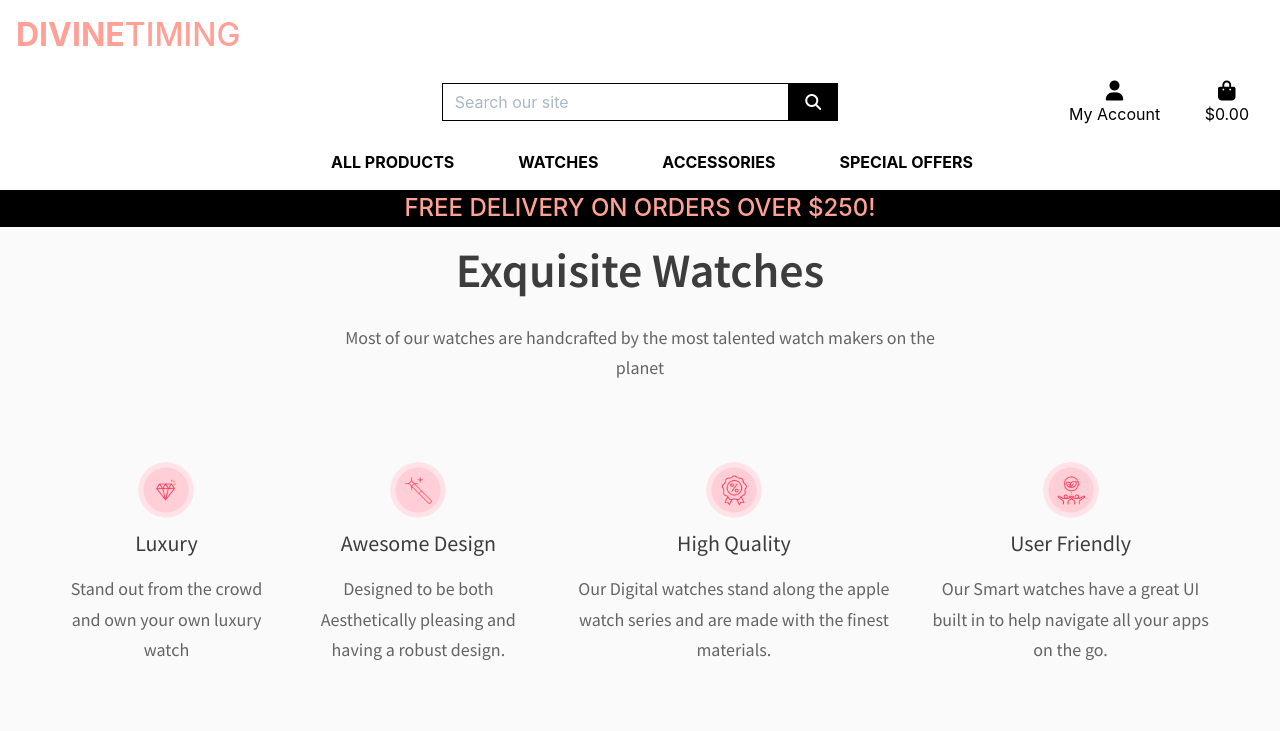
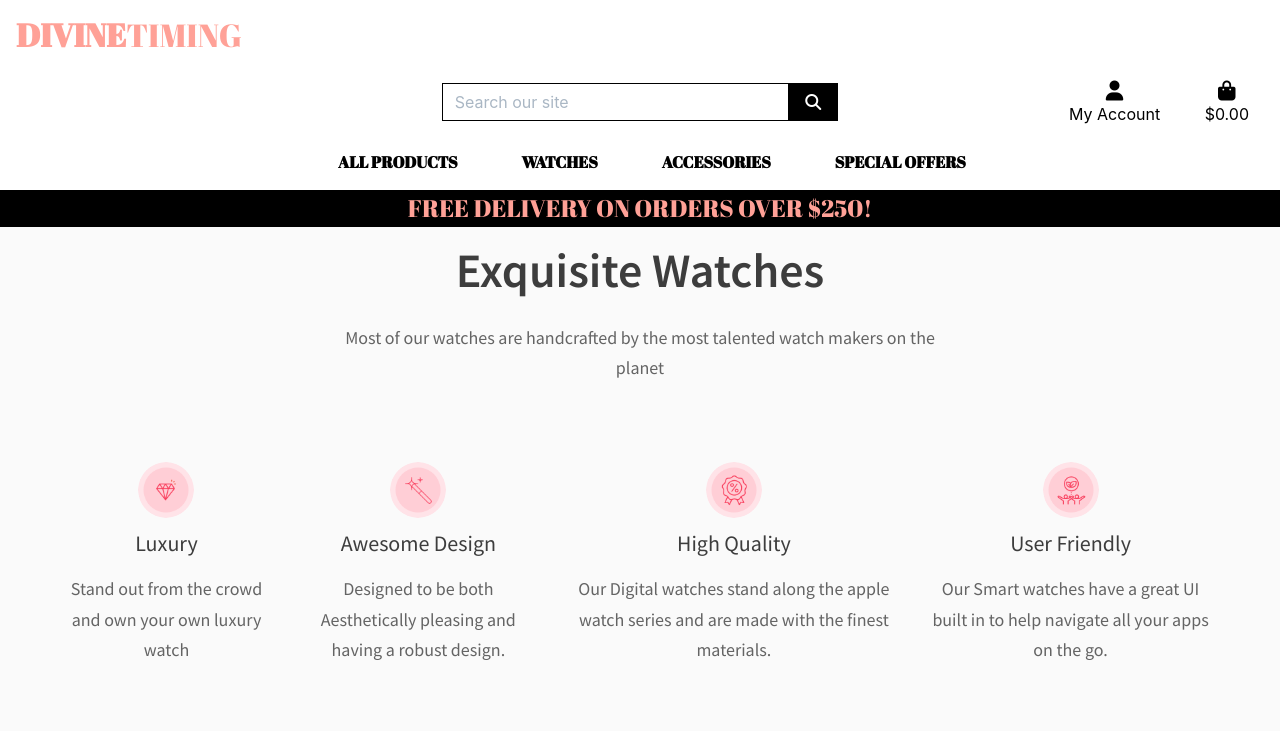
Before and after one commit to Code-Institute-Submissions/MikaCodez-Divine_Timing_JanResub, a Django app: page / in a window 1280 px wide. Shown: the top 731 px of the page. Run offline with Django 3.2, Linux system fonts and the light colour scheme; some libraries are stand-ins or nearby versions.

Commit message:
Updated front end changes of Logo and text throughout site to give it more Sophistacted Watch Brand feel.

```diff
--- a/static/css/main.css
+++ b/static/css/main.css
@@ -1,4 +1,5 @@
 @import url("https://fonts.googleapis.com/css2?family=Nunito:ital,wght@0,200;0,300;0,400;0,600;0,700;0,800;1,200;1,600&family=Source+Sans+Pro:ital,wght@0,200;0,300;0,400;0,600;0,700;0,900;1,300;1,400;1,600;1,700&display=swap");
+@import url('https://fonts.googleapis.com/css2?family=Abril+Fatface&display=swap');
 *,
 *::after,
 *::before {
@@ -48,6 +49,10 @@ ul {
   display: flex;
   justify-content: center;
   align-items: flex-start;
+}
+
+.logo-font {
+  font-family: 'Abril Fatface', cursive;
 }
 
 @media only screen and (max-width: 56.25em) {
```
